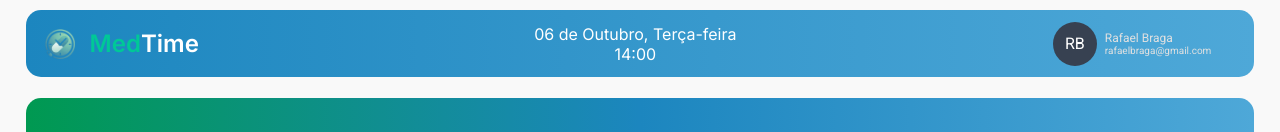
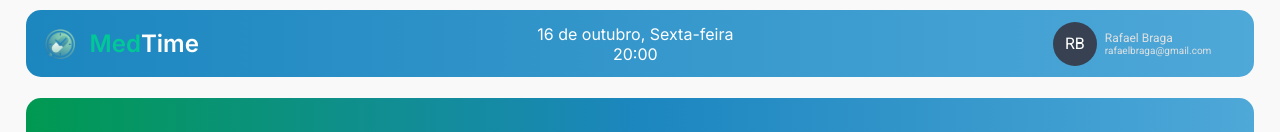
Before and after one commit to PyetroSouza/front_end, a React (Vite) app in the folder medtime-react/: page / in a window 1280 px wide. Shown: the top 132 px of the page. Built offline with nearby package versions, Linux system fonts and the light colour scheme.

Commit message:
feat: adicionar data dinâmica

```diff
--- a/medtime-react/src/components/Cabecalho.jsx
+++ b/medtime-react/src/components/Cabecalho.jsx
@@ -1,6 +1,20 @@
-import './Cabecalho.css'
+import { useState, useEffect } from 'react';
+import { formatarDataHora } from '../utils/formatadorData';
+import './Cabecalho.css';
 
 function Cabecalho() {
+  const [tempo, setTempo] = useState(new Date());
+
+  useEffect(() => {
+    const intervalo = setInterval(() => {
+      setTempo(new Date());
+    }, 1000);
+
+    return () => clearInterval(intervalo);
+  }, []);
+
+  const { data, hora } = formatarDataHora(tempo);
+
   return (
     <header className="cabecalho-original">
       <div className="logo-app">
@@ -12,8 +26,8 @@ function Cabecalho() {
       </div>
 
       <div className="data-hora">
-          <h2>06 de Outubro, Terça-feira</h2>
-          <h2>14:00</h2>
+        <h2>{data}</h2>
+        <h2>{hora}</h2>
       </div>
 
       <div className="perfil">
@@ -27,7 +41,7 @@ function Cabecalho() {
         </div>
       </div>
     </header>
-    )
+  );
 }
 
-  export default Cabecalho
+export default Cabecalho;
--- /dev/null
+++ b/medtime-react/src/utils/formatadorData.js
@@ -0,0 +1,28 @@
+export function formatarDataHora(objetoData) {
+    if (!(objetoData instanceof Date)) return { data: '', hora: '' };
+
+    // Formata a data: "28 de outubro"
+    const dataParte = objetoData.toLocaleDateString('pt-BR', {
+      day: '2-digit',
+      month: 'long',
+    });
+
+    // Formata o dia da semana: "quarta-feira"
+    const diaSemana = objetoData.toLocaleDateString('pt-BR', {
+      weekday: 'long'
+    });
+
+    // Deixa a primeira letra do dia da semana maiúscula (ex: "Quarta-feira")
+    const diaSemanaFormatado = diaSemana.charAt(0).toUpperCase() + diaSemana.slice(1);
+
+    // Formata a hora: "13:17"
+    const horaFormatada = objetoData.toLocaleTimeString('pt-BR', {
+      hour: '2-digit',
+      minute: '2-digit',
+    });
+
+    return {
+      data: `${dataParte}, ${diaSemanaFormatado}`,
+      hora: horaFormatada,
+    };
+  }
```
Lines whose indentation alone changed are shown as unchanged.
